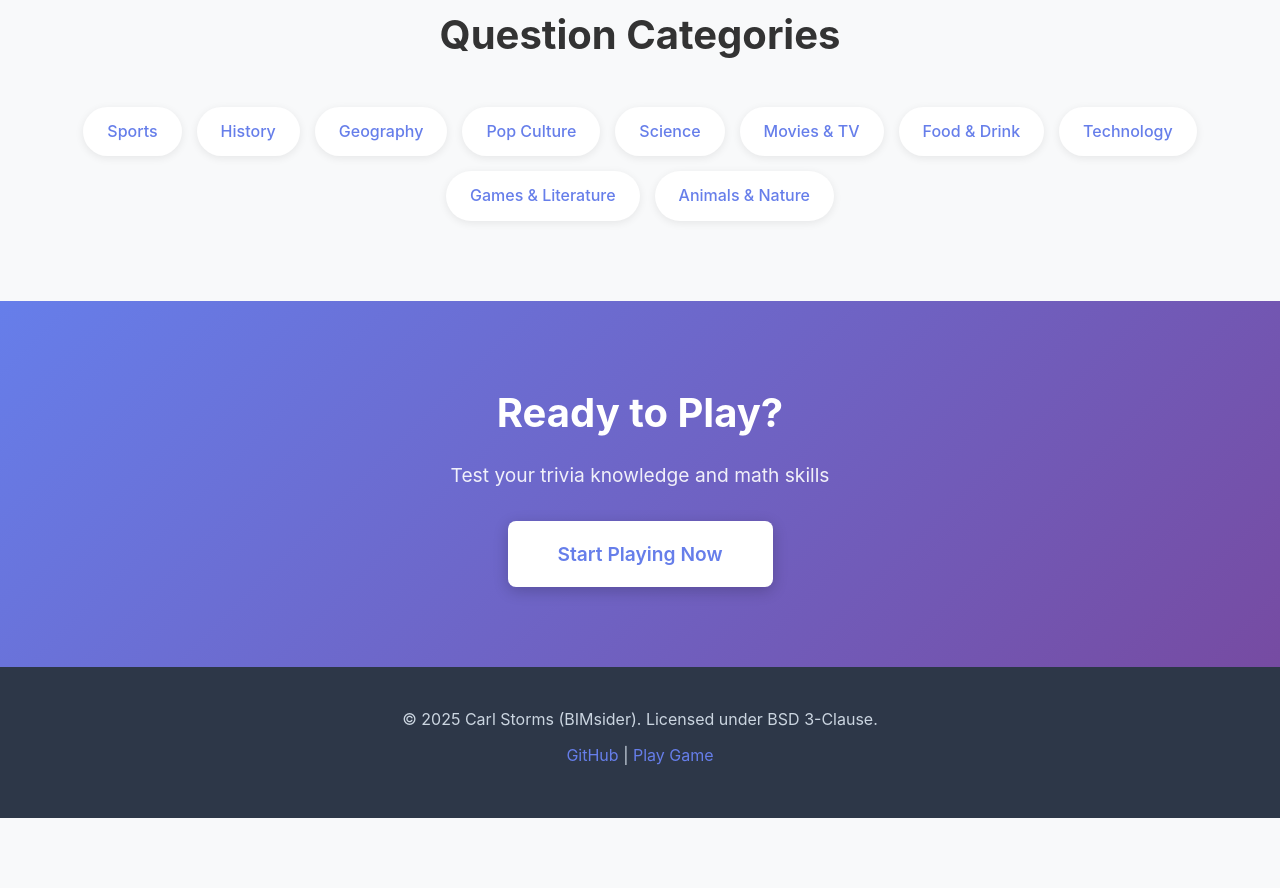
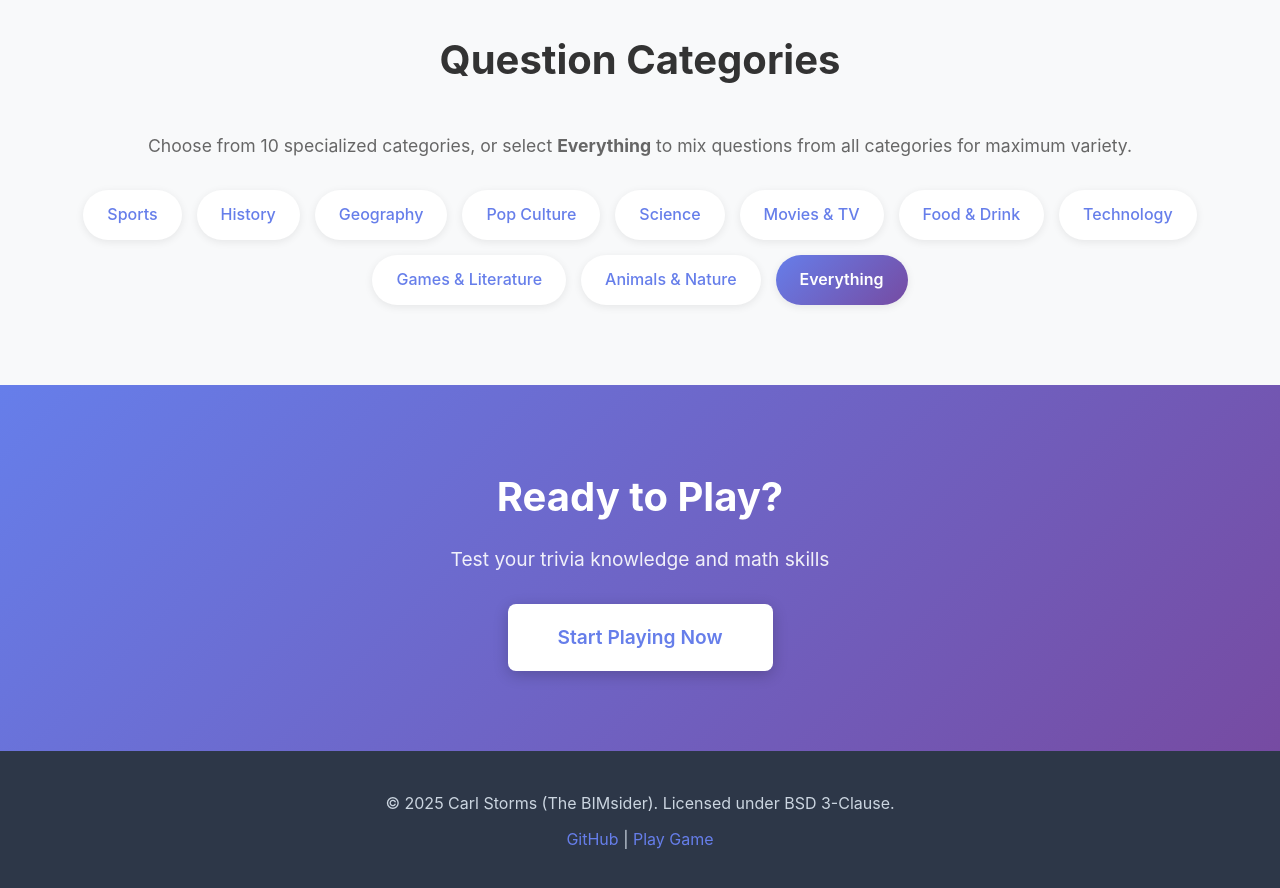
Before and after one commit to TheBIMsider/sumwords, a plain HTML site: page landing/index.html in a window 1280 px wide. Shown: the part 2231-3119 px from the top of the page. Before the commit the page ends 3049 px from the top, so only its background shows below. Drawn offline with Linux system fonts and the light colour scheme.

Commit message:
landing updates

```diff
--- a/landing/index.html
+++ b/landing/index.html
@@ -94,10 +94,10 @@
         <div class="feature-grid">
           <div class="feature-card">
             <div class="feature-icon">🎯</div>
-            <h3>Three Difficulty Levels</h3>
+            <h3>Three Difficulty Modes</h3>
             <p>
               Easy, Medium, and Hard modes with increasing complexity. Plus a
-              Random mode for variety.
+              Random mode that automatically selects a difficulty level for you.
             </p>
           </div>
           <div class="feature-card">
@@ -148,6 +148,18 @@
     <section class="categories">
       <div class="container">
         <h2>Question Categories</h2>
+        <p
+          style="
+            text-align: center;
+            margin-bottom: 30px;
+            color: #666;
+            font-size: 1.1rem;
+          "
+        >
+          Choose from 10 specialized categories, or select
+          <strong>Everything</strong> to mix questions from all categories for
+          maximum variety.
+        </p>
         <div class="category-list">
           <span class="category-tag">Sports</span>
           <span class="category-tag">History</span>
@@ -159,6 +171,15 @@
           <span class="category-tag">Technology</span>
           <span class="category-tag">Games & Literature</span>
           <span class="category-tag">Animals & Nature</span>
+          <span
+            class="category-tag"
+            style="
+              background: linear-gradient(135deg, #667eea 0%, #764ba2 100%);
+              color: white;
+              font-weight: 600;
+            "
+            >Everything</span
+          >
         </div>
       </div>
     </section>
@@ -179,7 +200,9 @@
     <!-- Footer -->
     <footer>
       <div class="container">
-        <p>&copy; 2025 Carl Storms (BIMsider). Licensed under BSD 3-Clause.</p>
+        <p>
+          &copy; 2025 Carl Storms (The BIMsider). Licensed under BSD 3-Clause.
+        </p>
         <p>
           <a href="https://github.com/TheBIMsider/sumwords" target="_blank"
             >GitHub</a
```
